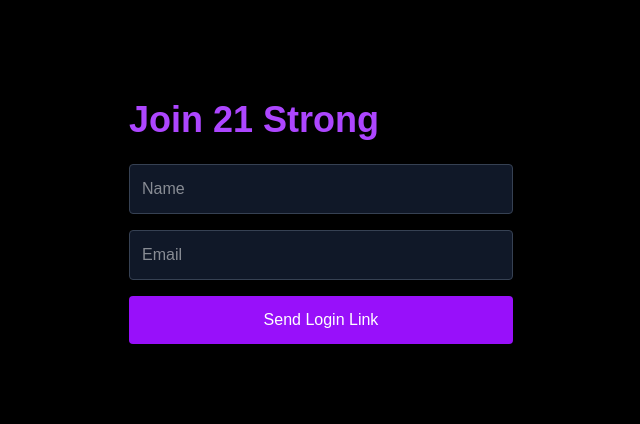
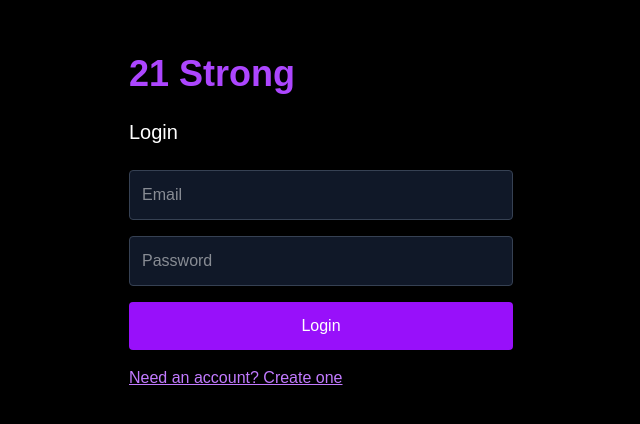
Before and after one commit to austinjolleyofficial/21Strong, a Next.js app: page /join in a window 1280 px wide. Shown: the part 178-602 px from the top of the page, without its empty margins (319-959 px from the left). Built offline with nearby package versions, Linux system fonts and the light colour scheme; no server answers.

Commit message:
Add email password login

```diff
--- a/app/join/page.tsx
+++ b/app/join/page.tsx
@@ -6,42 +6,81 @@ import { supabase } from '@/lib/supabase'
 export default function JoinPage() {
   const [name, setName] = useState('')
   const [email, setEmail] = useState('')
+  const [password, setPassword] = useState('')
   const [message, setMessage] = useState('')
+  const [isLogin, setIsLogin] = useState(true)
 
-  const handleLogin = async (e: React.FormEvent) => {
+  const handleSubmit = async (
+    e: React.FormEvent
+  ) => {
     e.preventDefault()
 
-    localStorage.setItem('user_name', name)
+    setMessage('')
 
-    const { error } = await supabase.auth.signInWithOtp({
+    if (isLogin) {
+      const { error } =
+        await supabase.auth.signInWithPassword({
           email,
-      options: {
-      emailRedirectTo:
-'https://21-strong.vercel.app/feed' ,
-      },
+          password,
         })
 
       if (error) {
         setMessage(error.message)
-      console.error(error)
-    } else {
+        return
+      }
+
+      window.location.href = '/feed'
+      return
+    }
+
+    const {
+      data: { user },
+      error,
+    } = await supabase.auth.signUp({
+      email,
+      password,
+    })
+
+    if (error) {
+      setMessage(error.message)
+      return
+    }
+
+    if (user) {
+      await supabase
+        .from('profiles')
+        .upsert({
+          id: user.id,
+          name,
+        })
+    }
+
     setMessage(
-        'Check your email and tap the link to sign in.'
+      'Account created successfully. You can now log in.'
     )
-    }
+
+    setIsLogin(true)
+    setPassword('')
   }
 
   return (
     <main className="min-h-screen bg-black text-white flex items-center justify-center">
       <div className="w-full max-w-md p-8">
         <h1 className="text-4xl font-bold text-purple-500 mb-6">
-          Join 21 Strong
+          21 Strong
         </h1>
 
+        <h2 className="text-xl mb-6">
+          {isLogin
+            ? 'Login'
+            : 'Create Account'}
+        </h2>
+
         <form
-          onSubmit={handleLogin}
+          onSubmit={handleSubmit}
           className="space-y-4"
         >
+          {!isLogin && (
             <input
               type="text"
               placeholder="Name"
@@ -52,6 +91,7 @@ export default function JoinPage() {
               className="w-full p-3 rounded bg-gray-900 border border-gray-700"
               required
             />
+          )}
 
           <input
             type="email"
@@ -64,13 +104,38 @@ export default function JoinPage() {
             required
           />
 
+          <input
+            type="password"
+            placeholder="Password"
+            value={password}
+            onChange={(e) =>
+              setPassword(e.target.value)
+            }
+            className="w-full p-3 rounded bg-gray-900 border border-gray-700"
+            required
+          />
+
           <button
             type="submit"
             className="w-full bg-purple-600 p-3 rounded"
           >
-            Send Login Link
+            {isLogin
+              ? 'Login'
+              : 'Create Account'}
           </button>
         </form>
+
+        <button
+          type="button"
+          onClick={() =>
+            setIsLogin(!isLogin)
+          }
+          className="mt-4 text-purple-400 underline"
+        >
+          {isLogin
+            ? 'Need an account? Create one'
+            : 'Already have an account? Login'}
+        </button>
 
         {message && (
           <p className="mt-4 text-center">
```
Lines whose indentation alone changed are shown as unchanged.
